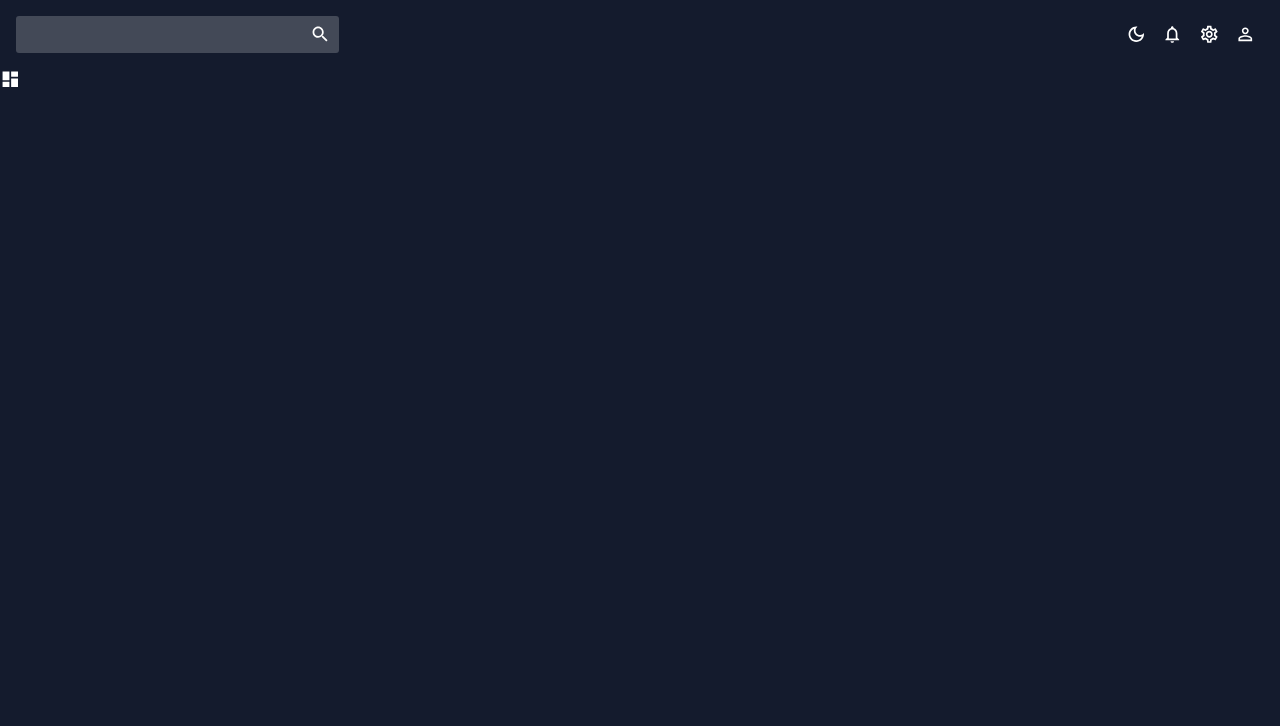
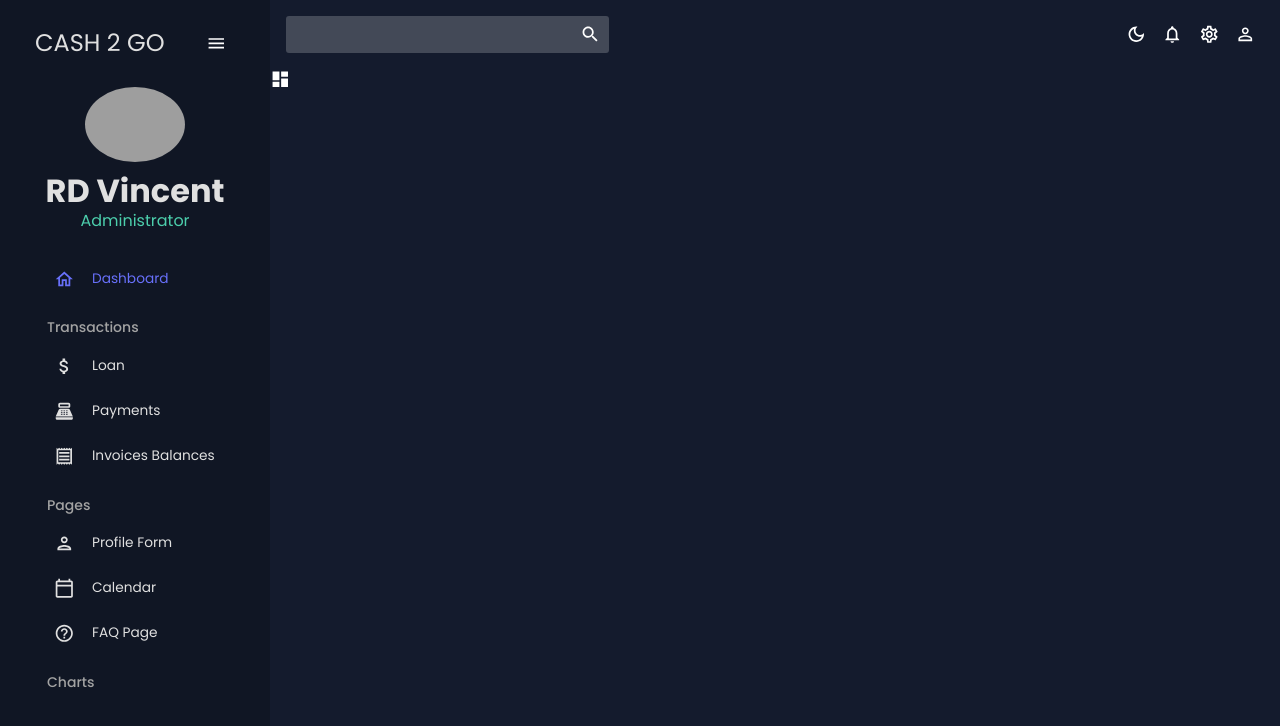
Before and after one commit to olandjohng/Cash2Go, a React (Vite) app in the folder frontend/: page / in a window 1280 px wide. Shown: the top 726 px of the page. Built offline with nearby package versions, Linux system fonts and the light colour scheme; grey boxes are pictures that could not be loaded.

Commit message:
sidebar
update

```diff
--- a/frontend/package.json
+++ b/frontend/package.json
@@ -27,7 +27,7 @@
     "formik": "^2.4.5",
     "react": "^18.2.0",
     "react-dom": "^18.2.0",
-    "react-pro-sidebar": "^1.1.0-alpha.1",
+    "react-pro-sidebar": "^0.7.1",
     "react-router-dom": "^6.21.0",
     "yup": "^1.3.3"
   },
--- a/frontend/src/App.jsx
+++ b/frontend/src/App.jsx
@@ -3,6 +3,7 @@
 import { ColorModeContext, useMode } from "./theme";
 import { CssBaseline, ThemeProvider } from "@mui/material";
 import { Dashboard } from "@mui/icons-material";
+import LeftSidebar from "./scenes/global/LeftSidebar";
 
 
 function App() {
@@ -14,6 +15,7 @@
       <ThemeProvider theme={theme}>
         <CssBaseline />
         <div className='flex relative w-full h-full'>
+          <LeftSidebar />
           <main className="w-full h-full">
             <Topbar />
             <Routes>
--- /dev/null
+++ b/frontend/src/scenes/global/LeftSidebar.jsx
@@ -0,0 +1,193 @@
+import { useState } from "react"
+import { ProSidebar, Menu, MenuItem } from "react-pro-sidebar"
+import { Box, IconButton, Typography, useTheme } from "@mui/material"
+import { Link } from "react-router-dom"
+import { tokens } from "../../theme"
+import { HomeOutlined, PeopleOutlined, ContactsOutlined, PersonOutlined, MenuOutlined, ReceiptOutlined, CalendarTodayOutlined, HelpOutlineOutlined, PointOfSaleOutlined, AttachMoneyOutlined } from "@mui/icons-material"
+import 'react-pro-sidebar/dist/css/styles.css';
+
+const Item = ({ title, to, icon, selected, setSelected }) => {
+    const theme = useTheme();
+    const colors = tokens(theme.palette.mode);
+    return (
+      <MenuItem
+        active={selected === title}
+        style={{
+          color: colors.grey[100],
+        }}
+        onClick={() => setSelected(title)}
+        icon={icon}
+      >
+        <Typography>{title}</Typography>
+        <Link to={to} />
+      </MenuItem>
+    );
+  };
+
+const LeftSidebar = () => {
+
+    const theme = useTheme();
+    const colors = tokens(theme.palette.mode);
+    const [isCollapsed, setIsCollapsed] = useState(false);
+    const [selected, setSelected] = useState('Dashboard');
+
+  return (
+    <Box
+      sx={{
+        "& .pro-sidebar-inner": {
+          background: `${colors.primary[600]} !important`,
+        },
+        "& .pro-icon-wrapper": {
+          backgroundColor: "transparent !important",
+        },
+        "& .pro-inner-item": {
+          padding: "5px 35px 5px 20px !important",
+        },
+        "& .pro-inner-item:hover": {
+          color: "#868dfb !important",
+        },
+        "& .pro-menu-item.active": {
+          color: "#6870fa !important",
+        },
+      }}
+    >
+      <ProSidebar collapsed={isCollapsed}>
+        <Menu iconShape="square">
+          {/* LOGO AND MENU ICON */}
+          <MenuItem
+            onClick={() => setIsCollapsed(!isCollapsed)}
+            icon={isCollapsed ? <MenuOutlined /> : undefined}
+            style={{
+              margin: "10px 0 20px 0",
+              color: colors.grey[100],
+            }}
+          >
+            {!isCollapsed && (
+              <Box
+                display="flex"
+                justifyContent="space-between"
+                alignItems="center"
+                ml="15px"
+              >
+                <Typography variant="h3" color={colors.grey[100]}>
+                  CASH 2 GO
+                </Typography>
+                <IconButton onClick={() => setIsCollapsed(!isCollapsed)}>
+                  <MenuOutlined />
+                </IconButton>
+              </Box>
+            )}
+          </MenuItem>
+
+          {!isCollapsed && (
+            <Box mb="25px">
+              <Box display="flex" justifyContent="center" alignItems="center">
+                <img
+                  alt="profile-user"
+                  width="100px"
+                  height="100px"
+                  src={`../../assets/user.png`}
+                  style={{ cursor: "pointer", borderRadius: "50%" }}
+                />
+              </Box>
+              <Box textAlign="center">
+                <Typography
+                  variant="h2"
+                  color={colors.grey[100]}
+                  fontWeight="bold"
+                  sx={{ m: "10px 0 0 0" }}
+                >
+                  RD Vincent
+                </Typography>
+                <Typography variant="h5" color={colors.greenAccent[500]}>
+                  Administrator
+                </Typography>
+              </Box>
+            </Box>
+          )}
+
+          <Box paddingLeft={isCollapsed ? undefined : "10%"}>
+            <Item
+              title="Dashboard"
+              to="/"
+              icon={<HomeOutlined />}
+              selected={selected}
+              setSelected={setSelected}
+            />
+            {!isCollapsed && (
+                <Typography
+                variant="h6"
+                color={colors.grey[300]}
+                sx={{ m: "15px 0 5px 20px" }}
+              >
+                Transactions
+              </Typography>
+            )}
+
+            <Item
+              title="Loan"
+              to="/loan"
+              icon={<AttachMoneyOutlined />}
+              selected={selected}
+              setSelected={setSelected}
+            />
+            <Item
+              title="Payments"
+              to="/payment"
+              icon={<PointOfSaleOutlined />}
+              selected={selected}
+              setSelected={setSelected}
+            />
+            <Item
+              title="Invoices Balances"
+              to="/invoices"
+              icon={<ReceiptOutlined />}
+              selected={selected}
+              setSelected={setSelected}
+            />
+
+            <Typography
+              variant="h6"
+              color={colors.grey[300]}
+              sx={{ m: "15px 0 5px 20px" }}
+            >
+              Pages
+            </Typography>
+            <Item
+              title="Profile Form"
+              to="/form"
+              icon={<PersonOutlined />}
+              selected={selected}
+              setSelected={setSelected}
+            />
+            <Item
+              title="Calendar"
+              to="/calendar"
+              icon={<CalendarTodayOutlined />}
+              selected={selected}
+              setSelected={setSelected}
+            />
+            <Item
+              title="FAQ Page"
+              to="/faq"
+              icon={<HelpOutlineOutlined />}
+              selected={selected}
+              setSelected={setSelected}
+            />
+
+            <Typography
+              variant="h6"
+              color={colors.grey[300]}
+              sx={{ m: "15px 0 5px 20px" }}
+            >
+              Charts
+            </Typography>
+
+          </Box>
+        </Menu>
+      </ProSidebar>
+    </Box>
+  )
+}
+
+export default LeftSidebar
--- a/frontend/src/scenes/global/Sidebar.jsx
+++ /dev/null
@@ -1,7 +0,0 @@
-const Sidebar = () => {
-  return (
-    <div>Sidebar</div>
-  )
-}
-
-export default Sidebar
--- a/frontend/src/theme.jsx
+++ b/frontend/src/theme.jsx
@@ -80,7 +80,7 @@
                 300: "#0c101b",
                 400: "#f2f0f0",
                 500: "#141b2d",
-                600: "#434957",
+                600: "#fff",
                 700: "#727681",
                 800: "#a1a4ab",
                 900: "#d0d1d5",
```
Also changed, not shown: 1 other file (tests, documents, lock files or other folders).
